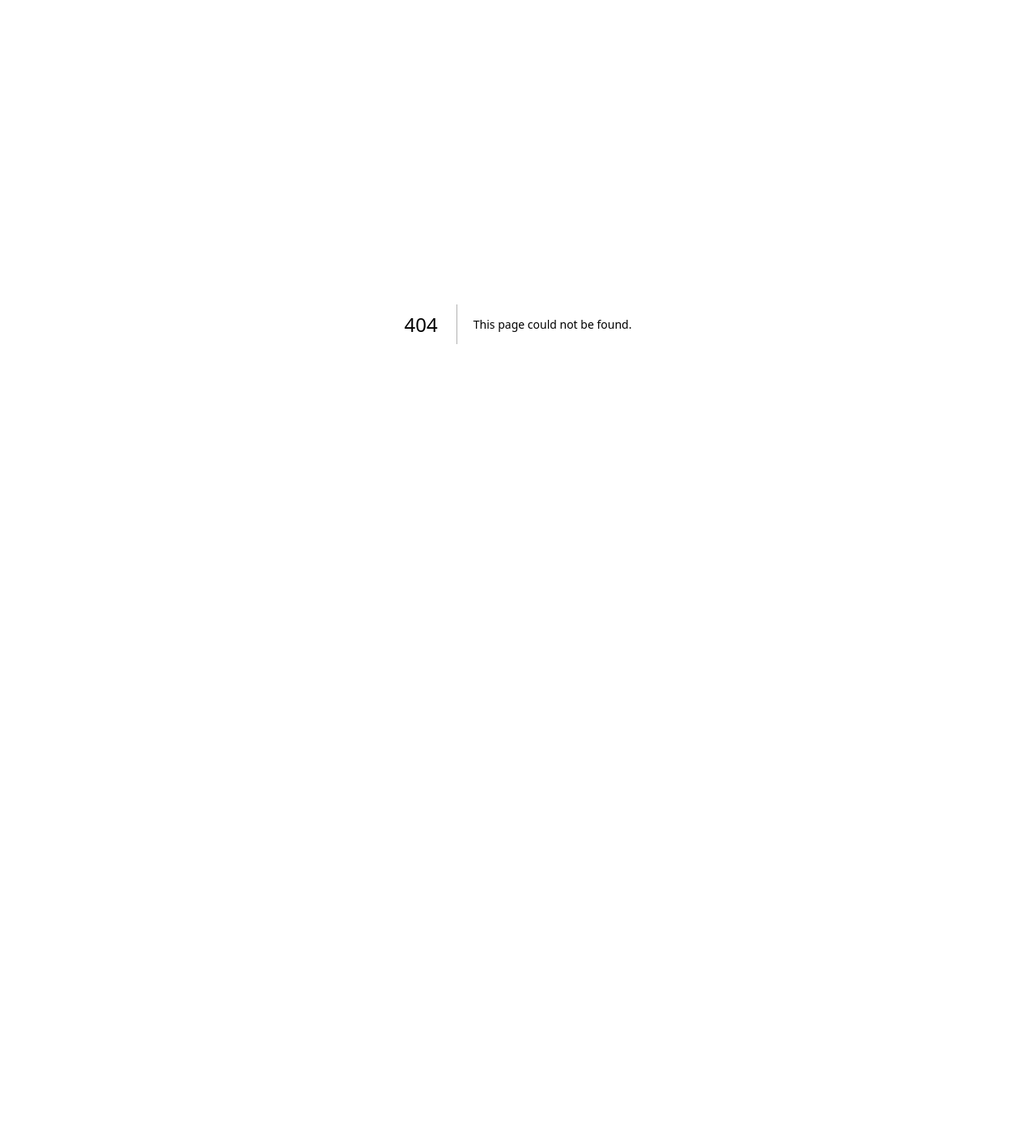
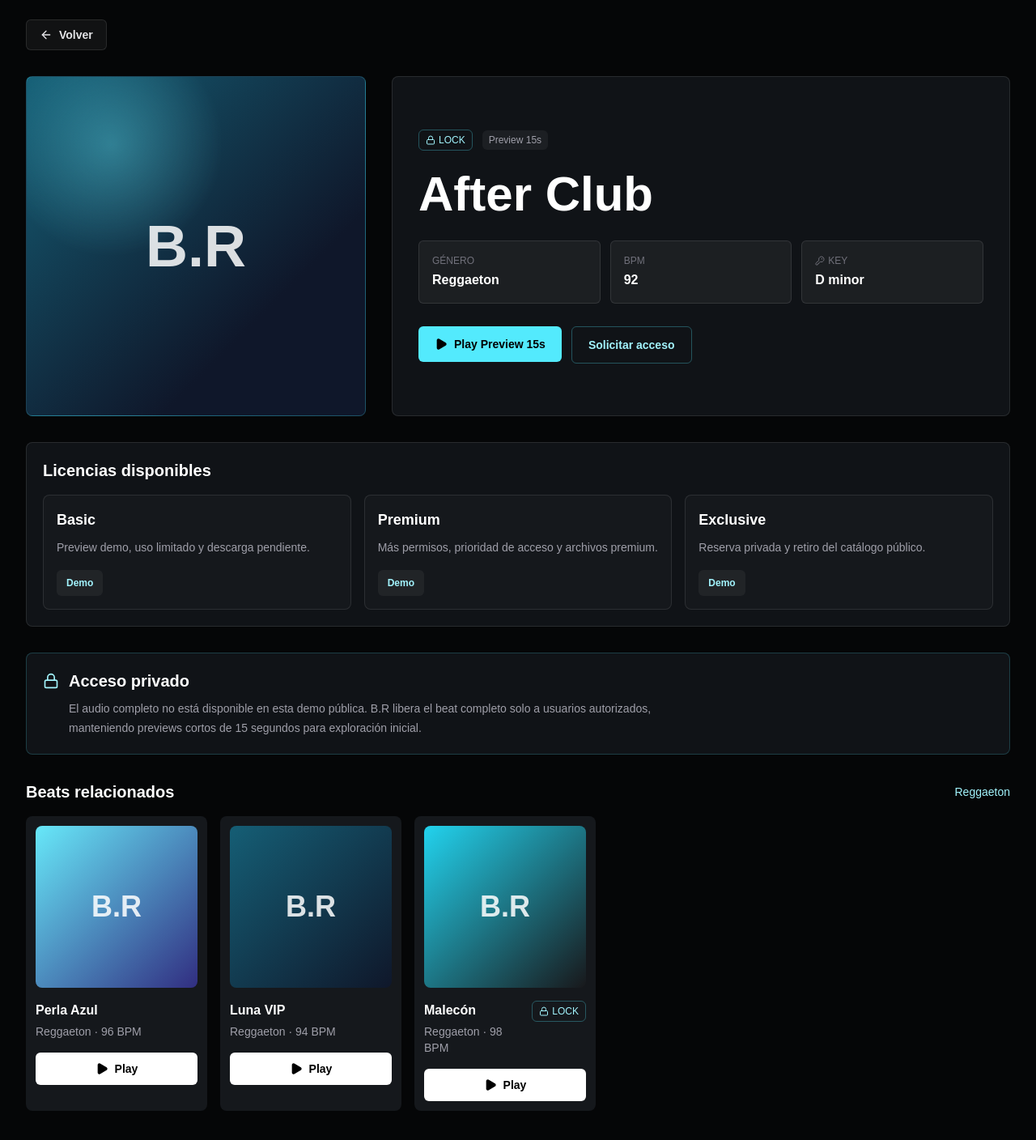
Before and after one commit to barbillaredcord-hue/br-platform, a Next.js app: page /beats/after-club in a window 1280 px wide. Before the commit this address had no page. Shown: the whole page at 81% size. Before the commit the page ends 800 px from the top, so only its background shows below. Built offline with nearby package versions, Linux system fonts and the light colour scheme.

Commit message:
Crear pagina individual de beat

```diff
--- /dev/null
+++ b/src/app/beats/[id]/page.tsx
@@ -0,0 +1,137 @@
+import Link from "next/link";
+import { notFound } from "next/navigation";
+import { ArrowLeft, KeyRound, Lock, ShieldCheck, Unlock } from "lucide-react";
+import { AccessBadge } from "@/components/AccessBadge";
+import { BeatCard } from "@/components/BeatCard";
+import { PlayButton } from "@/components/PlayButton";
+import { getBeatById, getRelatedBeats } from "@/data/beats";
+
+type BeatPageProps = {
+  params: Promise<{
+    id: string;
+  }>;
+};
+
+const licenses = [
+  { name: "Basic", detail: "Preview demo, uso limitado y descarga pendiente." },
+  { name: "Premium", detail: "Más permisos, prioridad de acceso y archivos premium." },
+  { name: "Exclusive", detail: "Reserva privada y retiro del catálogo público." },
+];
+
+export default async function BeatPage({ params }: BeatPageProps) {
+  const { id } = await params;
+  const beat = getBeatById(id);
+
+  if (!beat) {
+    notFound();
+  }
+
+  const relatedBeats = getRelatedBeats(beat);
+
+  return (
+    <main className="min-h-screen bg-[#050607] px-4 py-6 text-white md:px-8">
+      <div className="mx-auto max-w-7xl space-y-8">
+        <Link
+          href="/"
+          className="inline-flex items-center gap-2 rounded-md border border-white/10 bg-white/5 px-4 py-2 text-sm font-semibold text-zinc-200 transition hover:border-cyan-300 hover:text-cyan-200"
+        >
+          <ArrowLeft className="h-4 w-4" aria-hidden="true" />
+          Volver
+        </Link>
+
+        <section className="grid gap-8 lg:grid-cols-[minmax(280px,420px)_1fr]">
+          <div className="grid aspect-square place-items-center rounded-lg border border-cyan-300/20 bg-[radial-gradient(circle_at_25%_20%,rgba(103,232,249,0.35),transparent_30%),linear-gradient(135deg,#155e75,#0f172a_70%)]">
+            <span className="text-6xl font-black text-white/85 md:text-7xl">B.R</span>
+          </div>
+
+          <div className="flex flex-col justify-center rounded-lg border border-white/10 bg-[#101317] p-6 md:p-8">
+            <div className="mb-4 flex flex-wrap items-center gap-3">
+              {beat.locked ? <AccessBadge /> : (
+                <span className="inline-flex items-center gap-1 rounded-md border border-cyan-300/30 px-2 py-1 text-xs text-cyan-200">
+                  <Unlock className="h-3 w-3" aria-hidden="true" />
+                  DESBLOQUEADO
+                </span>
+              )}
+              <span className="rounded-md bg-white/5 px-2 py-1 text-xs text-zinc-400">Preview 15s</span>
+            </div>
+
+            <h1 className="text-4xl font-black leading-tight md:text-6xl">{beat.name}</h1>
+
+            <div className="mt-5 grid gap-3 sm:grid-cols-3">
+              <div className="rounded-md border border-white/10 bg-white/5 p-4">
+                <p className="text-xs uppercase text-zinc-500">Género</p>
+                <p className="mt-1 font-semibold">{beat.genre}</p>
+              </div>
+              <div className="rounded-md border border-white/10 bg-white/5 p-4">
+                <p className="text-xs uppercase text-zinc-500">BPM</p>
+                <p className="mt-1 font-semibold">{beat.bpm}</p>
+              </div>
+              {beat.key ? (
+                <div className="rounded-md border border-white/10 bg-white/5 p-4">
+                  <p className="flex items-center gap-1 text-xs uppercase text-zinc-500">
+                    <KeyRound className="h-3 w-3" aria-hidden="true" />
+                    Key
+                  </p>
+                  <p className="mt-1 font-semibold">{beat.key}</p>
+                </div>
+              ) : null}
+            </div>
+
+            <div className="mt-7 flex flex-wrap gap-3">
+              <PlayButton>Play Preview 15s</PlayButton>
+              <button className="rounded-md border border-cyan-300/30 px-5 py-3 text-sm font-bold text-cyan-200 transition hover:border-cyan-300 hover:bg-cyan-300/10">
+                Solicitar acceso
+              </button>
+            </div>
+          </div>
+        </section>
+
+        <section className="rounded-lg border border-white/10 bg-[#101317] p-5">
+          <h2 className="mb-4 text-xl font-bold">Licencias disponibles</h2>
+          <div className="grid gap-4 md:grid-cols-3">
+            {licenses.map((license) => (
+              <article key={license.name} className="rounded-lg border border-white/10 bg-[#15181c] p-4">
+                <p className="text-lg font-bold text-white">{license.name}</p>
+                <p className="mt-2 text-sm leading-6 text-zinc-400">{license.detail}</p>
+                <span className="mt-4 inline-block rounded-md bg-white/5 px-3 py-2 text-xs font-semibold text-cyan-200">
+                  Demo
+                </span>
+              </article>
+            ))}
+          </div>
+        </section>
+
+        <section className="rounded-lg border border-cyan-300/20 bg-[#101317] p-5">
+          <div className="flex items-start gap-3">
+            {beat.locked ? (
+              <Lock className="mt-1 h-5 w-5 shrink-0 text-cyan-200" aria-hidden="true" />
+            ) : (
+              <ShieldCheck className="mt-1 h-5 w-5 shrink-0 text-cyan-200" aria-hidden="true" />
+            )}
+            <div>
+              <h2 className="text-xl font-bold">Acceso privado</h2>
+              <p className="mt-2 max-w-3xl text-sm leading-6 text-zinc-400">
+                El audio completo no está disponible en esta demo pública. B.R libera el beat completo solo a usuarios autorizados,
+                manteniendo previews cortos de 15 segundos para exploración inicial.
+              </p>
+            </div>
+          </div>
+        </section>
+
+        {relatedBeats.length > 0 ? (
+          <section>
+            <div className="mb-4 flex items-center justify-between">
+              <h2 className="text-xl font-bold">Beats relacionados</h2>
+              <span className="text-sm text-cyan-200">{beat.genre}</span>
+            </div>
+            <div className="flex snap-x gap-4 overflow-x-auto pb-3">
+              {relatedBeats.map((relatedBeat, index) => (
+                <BeatCard key={relatedBeat.id} beat={relatedBeat} gradientIndex={index} />
+              ))}
+            </div>
+          </section>
+        ) : null}
+      </div>
+    </main>
+  );
+}
--- a/src/components/BeatCard.tsx
+++ b/src/components/BeatCard.tsx
@@ -1,6 +1,7 @@
+import Link from "next/link";
 import type { Beat } from "@/data/beats";
 import { AccessBadge } from "./AccessBadge";
-import { PlayButton } from "./PlayButton";
+import { Play } from "lucide-react";
 
 type BeatCardProps = {
   beat: Beat;
@@ -16,7 +17,10 @@ const coverGradients = [
 
 export function BeatCard({ beat, gradientIndex }: BeatCardProps) {
   return (
-    <article className="w-56 shrink-0 snap-start rounded-lg bg-[#15181c] p-3 transition hover:bg-[#1c2127]">
+    <Link
+      href={`/beats/${beat.id}`}
+      className="block w-56 shrink-0 snap-start rounded-lg bg-[#15181c] p-3 transition hover:bg-[#1c2127]"
+    >
       <div className={`mb-4 grid aspect-square place-items-center rounded-lg ${coverGradients[gradientIndex % coverGradients.length]}`}>
         <span className="text-4xl font-black text-white/85">B.R</span>
       </div>
@@ -29,9 +33,10 @@ export function BeatCard({ beat, gradientIndex }: BeatCardProps) {
         </div>
         {beat.locked ? <AccessBadge /> : null}
       </div>
-      <PlayButton variant="light" className="mt-4">
+      <span className="mt-4 flex h-10 w-full items-center justify-center gap-2 rounded-md bg-white text-sm font-bold text-black transition hover:bg-cyan-200">
+        <Play className="h-4 w-4 fill-current" aria-hidden="true" />
         Play
-      </PlayButton>
-    </article>
+      </span>
+    </Link>
   );
 }
--- a/src/data/beats.ts
+++ b/src/data/beats.ts
@@ -4,6 +4,7 @@ export type Beat = {
   genre: string;
   bpm: number;
   locked: boolean;
+  key?: string;
 };
 
 export type BeatRow = {
@@ -15,37 +16,37 @@ export const beatRows: BeatRow[] = [
   {
     title: "Trap",
     beats: [
-      { id: "midnight-flex", name: "Midnight Flex", genre: "Trap", bpm: 142, locked: false },
-      { id: "no-sleep", name: "No Sleep", genre: "Trap", bpm: 150, locked: true },
-      { id: "diamond-rain", name: "Diamond Rain", genre: "Trap", bpm: 138, locked: false },
-      { id: "cold-chain", name: "Cold Chain", genre: "Trap", bpm: 146, locked: true },
+      { id: "midnight-flex", name: "Midnight Flex", genre: "Trap", bpm: 142, locked: false, key: "F minor" },
+      { id: "no-sleep", name: "No Sleep", genre: "Trap", bpm: 150, locked: true, key: "C# minor" },
+      { id: "diamond-rain", name: "Diamond Rain", genre: "Trap", bpm: 138, locked: false, key: "A minor" },
+      { id: "cold-chain", name: "Cold Chain", genre: "Trap", bpm: 146, locked: true, key: "D minor" },
     ],
   },
   {
     title: "Drill",
     beats: [
-      { id: "black-zone", name: "Black Zone", genre: "Drill", bpm: 144, locked: true },
-      { id: "street-code", name: "Street Code", genre: "Drill", bpm: 142, locked: false },
-      { id: "night-shift", name: "Night Shift", genre: "Drill", bpm: 148, locked: true },
-      { id: "south-echo", name: "South Echo", genre: "Drill", bpm: 140, locked: false },
+      { id: "black-zone", name: "Black Zone", genre: "Drill", bpm: 144, locked: true, key: "G minor" },
+      { id: "street-code", name: "Street Code", genre: "Drill", bpm: 142, locked: false, key: "E minor" },
+      { id: "night-shift", name: "Night Shift", genre: "Drill", bpm: 148, locked: true, key: "B minor" },
+      { id: "south-echo", name: "South Echo", genre: "Drill", bpm: 140, locked: false, key: "F# minor" },
     ],
   },
   {
     title: "Reggaeton",
     beats: [
-      { id: "perla-azul", name: "Perla Azul", genre: "Reggaeton", bpm: 96, locked: false },
-      { id: "after-club", name: "After Club", genre: "Reggaeton", bpm: 92, locked: true },
-      { id: "luna-vip", name: "Luna VIP", genre: "Reggaeton", bpm: 94, locked: false },
-      { id: "malecon", name: "Malecón", genre: "Reggaeton", bpm: 98, locked: true },
+      { id: "perla-azul", name: "Perla Azul", genre: "Reggaeton", bpm: 96, locked: false, key: "A minor" },
+      { id: "after-club", name: "After Club", genre: "Reggaeton", bpm: 92, locked: true, key: "D minor" },
+      { id: "luna-vip", name: "Luna VIP", genre: "Reggaeton", bpm: 94, locked: false, key: "G minor" },
+      { id: "malecon", name: "Malecón", genre: "Reggaeton", bpm: 98, locked: true, key: "C minor" },
     ],
   },
   {
     title: "Exclusivos",
     beats: [
-      { id: "royal-pack", name: "Royal Pack", genre: "Exclusive", bpm: 132, locked: true },
-      { id: "private-vault", name: "Private Vault", genre: "Exclusive", bpm: 128, locked: true },
-      { id: "aqua-room", name: "Aqua Room", genre: "Exclusive", bpm: 136, locked: true },
-      { id: "gold-signal", name: "Gold Signal", genre: "Exclusive", bpm: 124, locked: true },
+      { id: "royal-pack", name: "Royal Pack", genre: "Exclusive", bpm: 132, locked: true, key: "C# minor" },
+      { id: "private-vault", name: "Private Vault", genre: "Exclusive", bpm: 128, locked: true, key: "F minor" },
+      { id: "aqua-room", name: "Aqua Room", genre: "Exclusive", bpm: 136, locked: true, key: "A# minor" },
+      { id: "gold-signal", name: "Gold Signal", genre: "Exclusive", bpm: 124, locked: true, key: "E minor" },
     ],
   },
 ];
@@ -56,4 +57,15 @@ export const featuredBeat: Beat = {
   genre: "Trap",
   bpm: 144,
   locked: false,
+  key: "F minor",
 };
+
+export const allBeats: Beat[] = [featuredBeat, ...beatRows.flatMap((row) => row.beats)];
+
+export function getBeatById(id: string) {
+  return allBeats.find((beat) => beat.id === id);
+}
+
+export function getRelatedBeats(beat: Beat) {
+  return allBeats.filter((item) => item.genre === beat.genre && item.id !== beat.id).slice(0, 4);
+}
```
